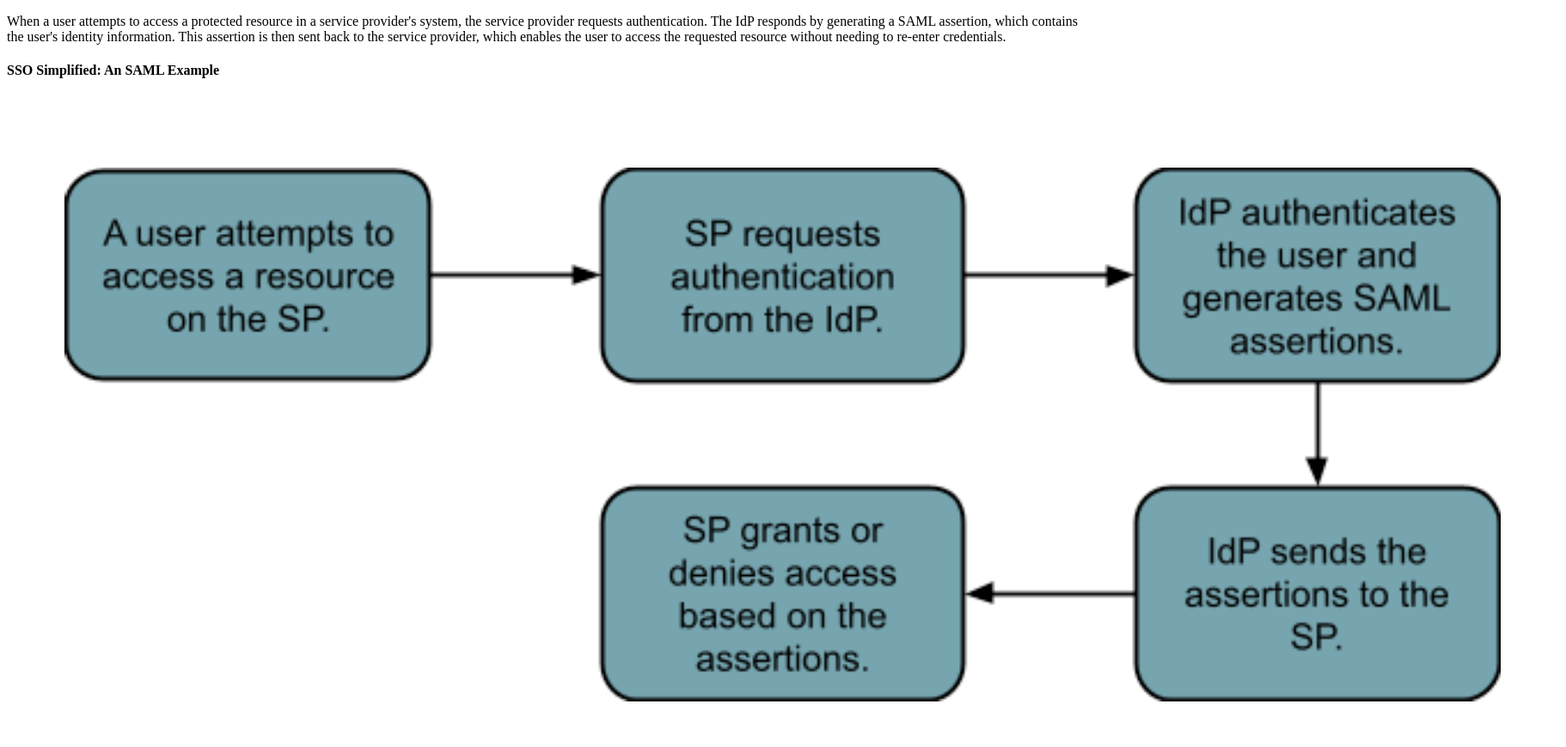
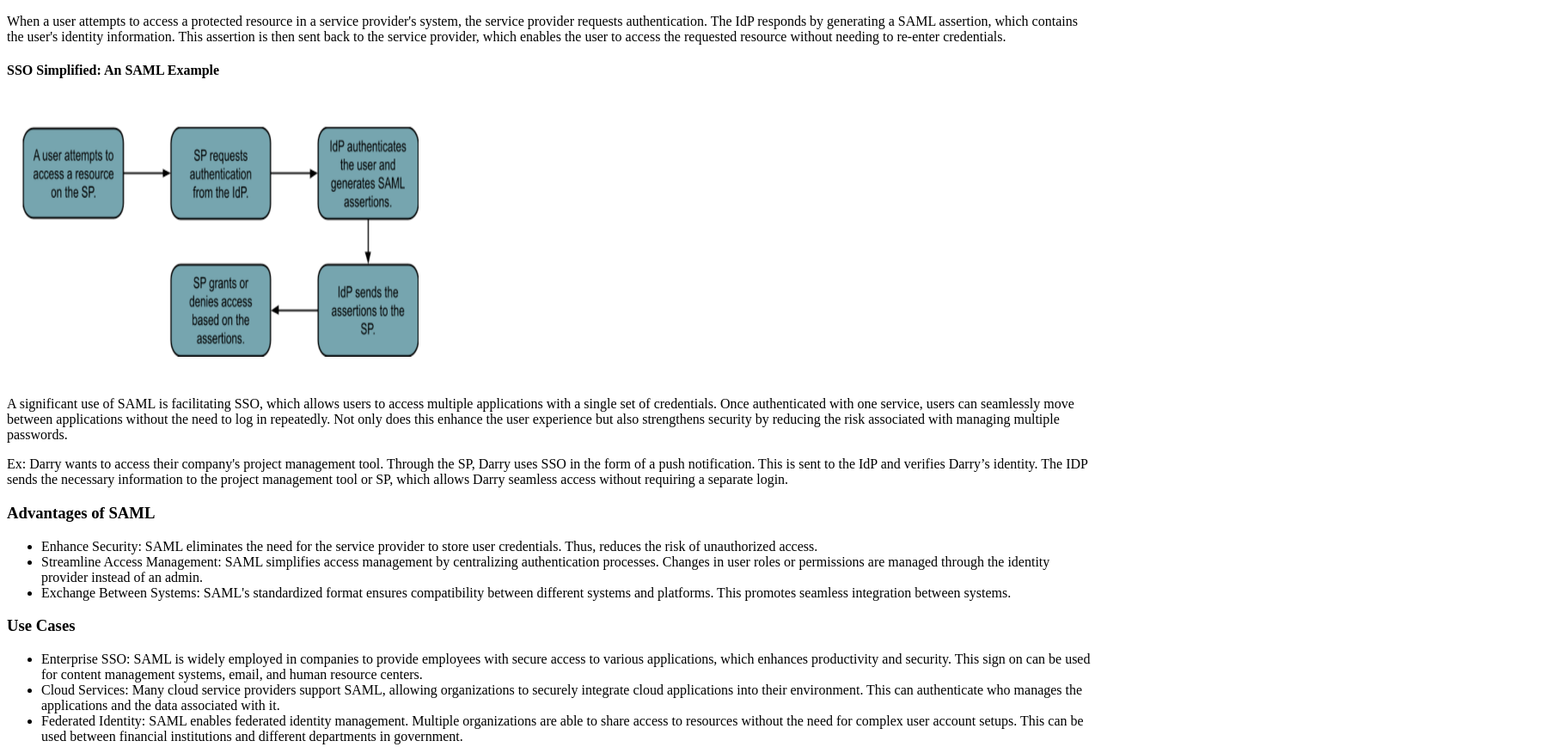
Before and after one commit to moekewlkatz/Documentation-Portfolio, a plain HTML site: page index.html in a window 1280 px wide. Shown: the part 2190-3059 px from the top of the page at 86% size, 1822 px wide, since content can reach past the window. Drawn offline with Linux system fonts and the light colour scheme.

Commit message:
Update index.html (#7)

```diff
--- a/index.html
+++ b/index.html
@@ -166,7 +166,7 @@ curl -X "POST" "https://api.spotify.com/v1/users/{user_id}/playlists" \
     which enables the user to access the requested resource without needing to re-enter credentials.</p>
 
     <h4>SSO Simplified: An SAML Example</h4>
-    <img src="SAML Flowchart.jpg" alt="SAML Flow">
+    <img src="SAML Flowchart.jpg" alt="SAML Flow" width="500" height="333">
     <p>A significant use of SAML is facilitating SSO, which allows users to access multiple
     applications with a single set of credentials. Once authenticated with one service, users can
     seamlessly move between applications without the need to log in repeatedly. Not only does this
```
